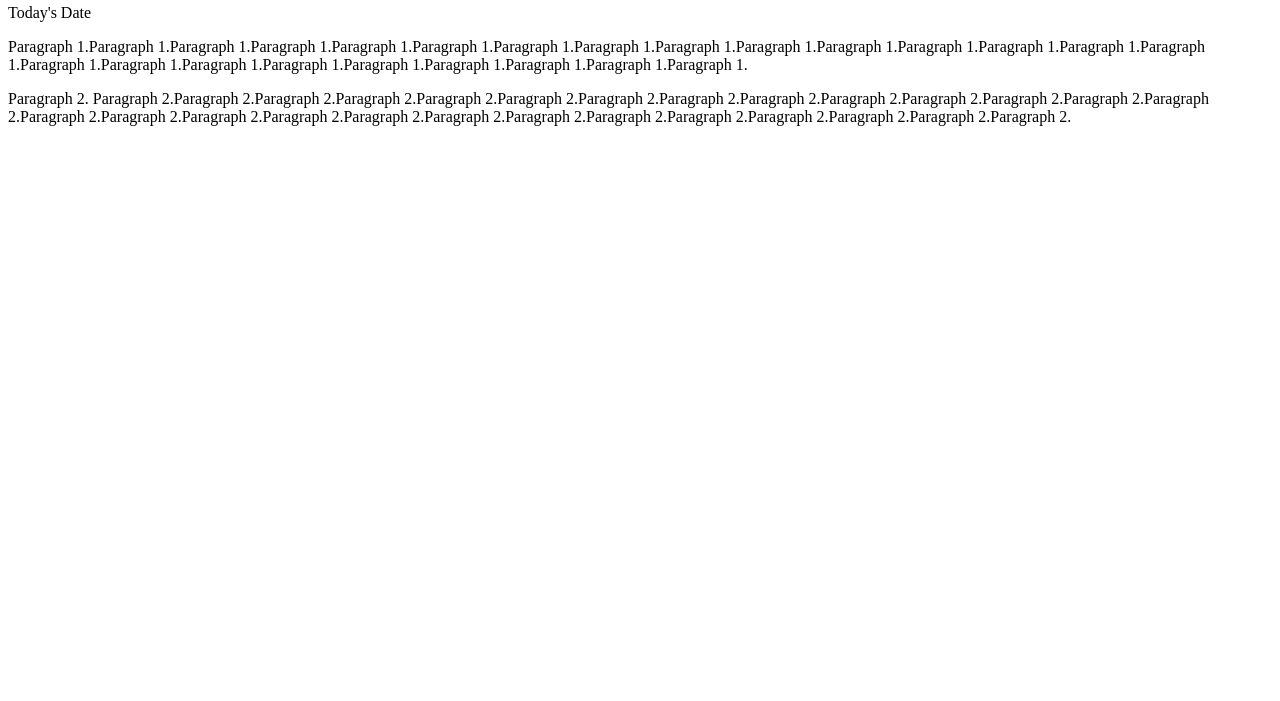
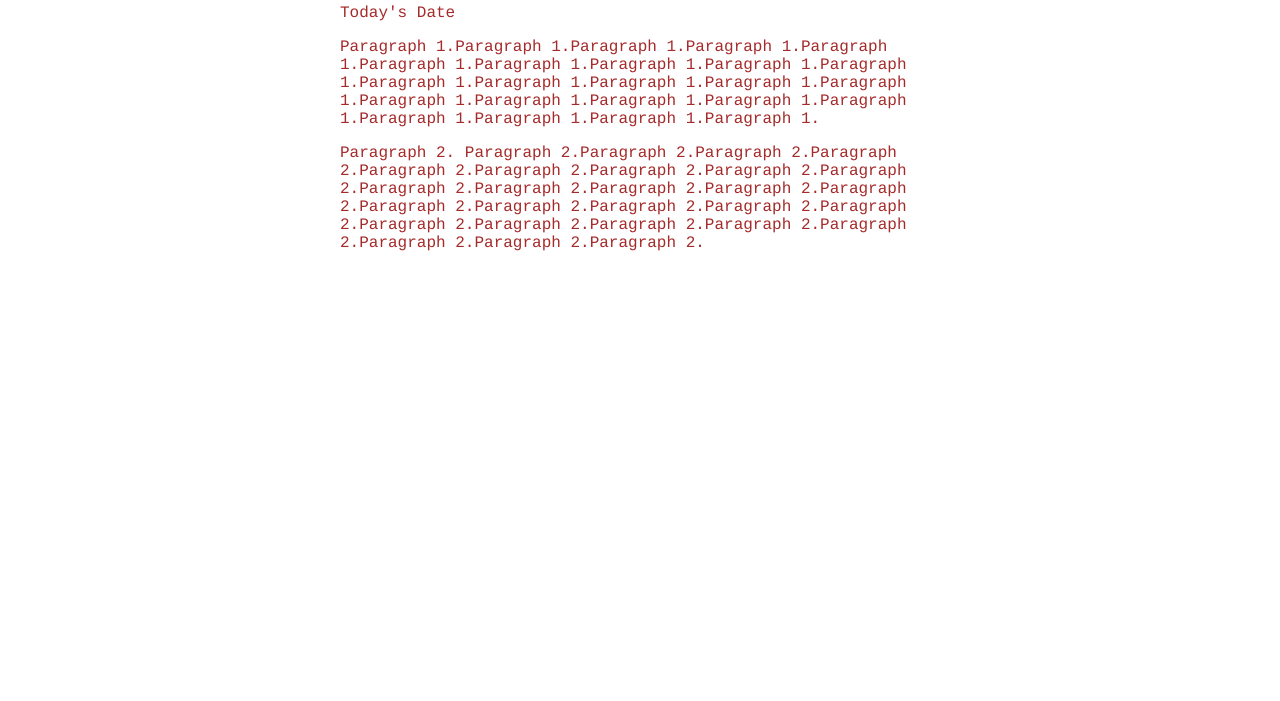
Before and after one commit to AdiPathak97/imad-app, a website: page ui/article-one.html in a window 1280 px wide. Shown: the part 99-800 px from the top of the page. Drawn offline with Linux system fonts and the light colour scheme.

Commit message:
[imad-console] Updates ui/article-one.html

```diff
--- a/ui/article-one.html
+++ b/ui/article-one.html
@@ -15,7 +15,7 @@
         </style>
     </head>
     <body>
-        <div id="container">
+        <div class="container">
             <div>
                 <a href="/">Home</a>
             </div>
```
